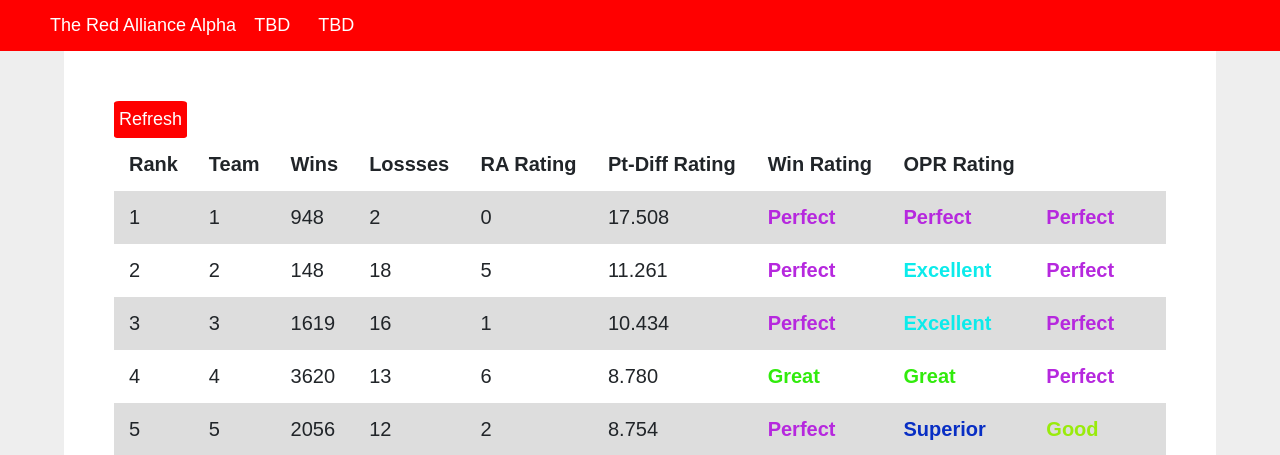
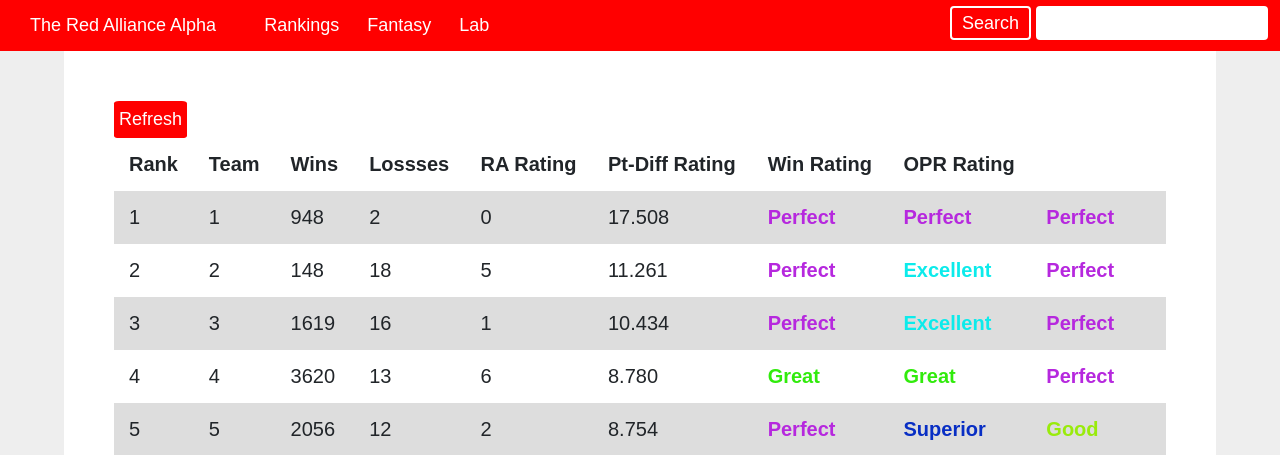
Before and after one commit to lapickett/Red-Alliance, a PHP site: page / in a window 1280 px wide. Shown: the top 455 px of the page. Run offline with PHP 8.4, Linux system fonts and the light colour scheme.

Commit message:
New navigation bar!

```diff
--- a/css/nav.css
+++ b/css/nav.css
@@ -1,3 +1,4 @@
+/* Lucas' orignial nav bar */
 .navbar {
 	overflow: hidden;
 	background-color: red;
--- a/css/navigation.css
+++ b/css/navigation.css
@@ -1,13 +1,26 @@
 .nav {
     width: 100%;
     height: 51px;
+    overflow: hidden;
+}
+.nav-container {
+    display: table-cell;
+    height: 100%;
+    width: 100%;
+}
+
+.nav-start {
+    float: left;
+}
+.nav-right {
+    float: right;
 }
 
 .nav-title {
-    padding-left: 50px;
+    padding: 0 30px;
 }
 
-.nav li {
+.nav li.nav-item {
     display: inline-block;
     list-style-type: none;
     height: 100%;
@@ -17,7 +30,7 @@
     transition: background-color .2s;
 }
 
-.nav li:hover {
+.nav li.hover:hover {
     background-color: rgb(197, 0, 0);
     transition: background-color .2s;
 }
@@ -27,7 +40,7 @@
     transition: color .2s;
 }
 
-.nav a  {
+.nav a {
     padding: 0 10px;
     line-height: 51px;
     vertical-align: center;
@@ -44,3 +57,35 @@
     color: rgb(209, 209, 209);
     transition: color .2s;
 }
+
+/* Search bar */
+
+.nav-search input{
+    position: relative;
+    vertical-align: top;
+    height: 34px;
+}
+
+.nav-search {
+    padding: 6px 12px;
+}
+
+.nav-search button {
+    height: 34px;
+    border: 2px solid white;
+    color: white;
+    background: inherit;
+    padding: 0 10px;
+    border-radius: 4px;
+    transition: background-color .2s;
+}
+
+.nav-search button:hover {
+    background-color: rgb(197, 0, 0);
+    transition: background-color .2s;
+}
+
+.nav-search input[type=search]{
+    border: 0;
+    border-radius: 4px;
+}
--- a/index.php
+++ b/index.php
@@ -13,10 +13,21 @@
 
 <body>
 	<nav class="nav bg-red">
-		<ul>
-			<span class="nav-title">The Red Alliance Alpha</span>
-			<li><a href="#">TBD</a></li>
-			<li><a href="#">TBD</a></li>
+		<ul class="nav-container">
+			<div class="nav-start">
+				<span class="nav-title">The Red Alliance Alpha</span>
+				<li class="nav-item hover"><a href="#">Rankings</a></li>
+				<li class="nav-item hover"><a href="#">Fantasy</a></li>
+				<li class="nav-item hover"><a href="#">Lab</a></li>
+			</div>
+			<div class="nav-right">
+				<li class="nav-item">
+					<form action="" class="nav-search">
+						<button type="submit">Search</button>
+						<input type="search" name="" id="">
+					</form>
+				</li>
+			</div>
 		</ul>
 	</nav>
 	<div id="container">
```
Also changed, not shown: 1 other file.
